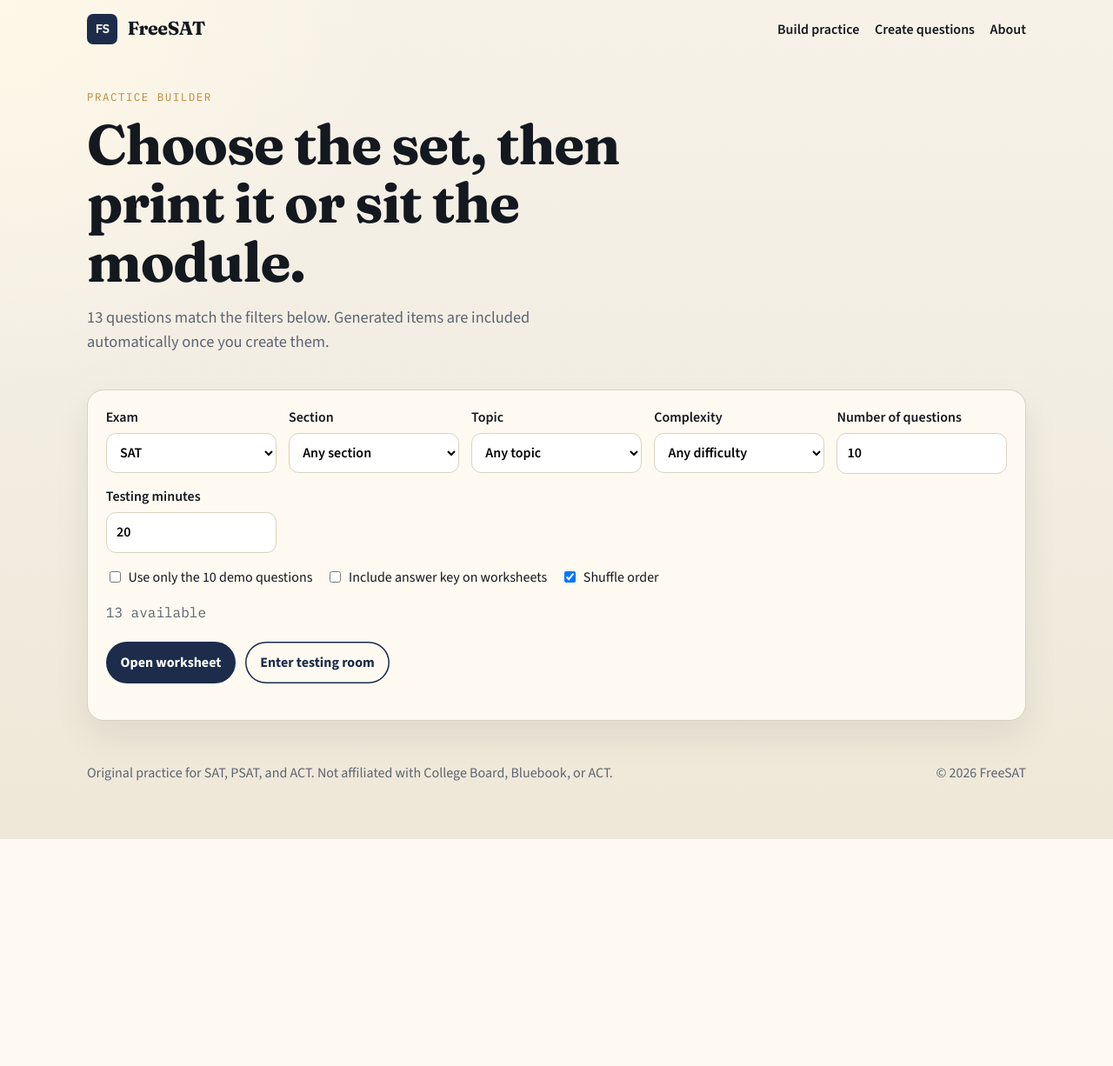
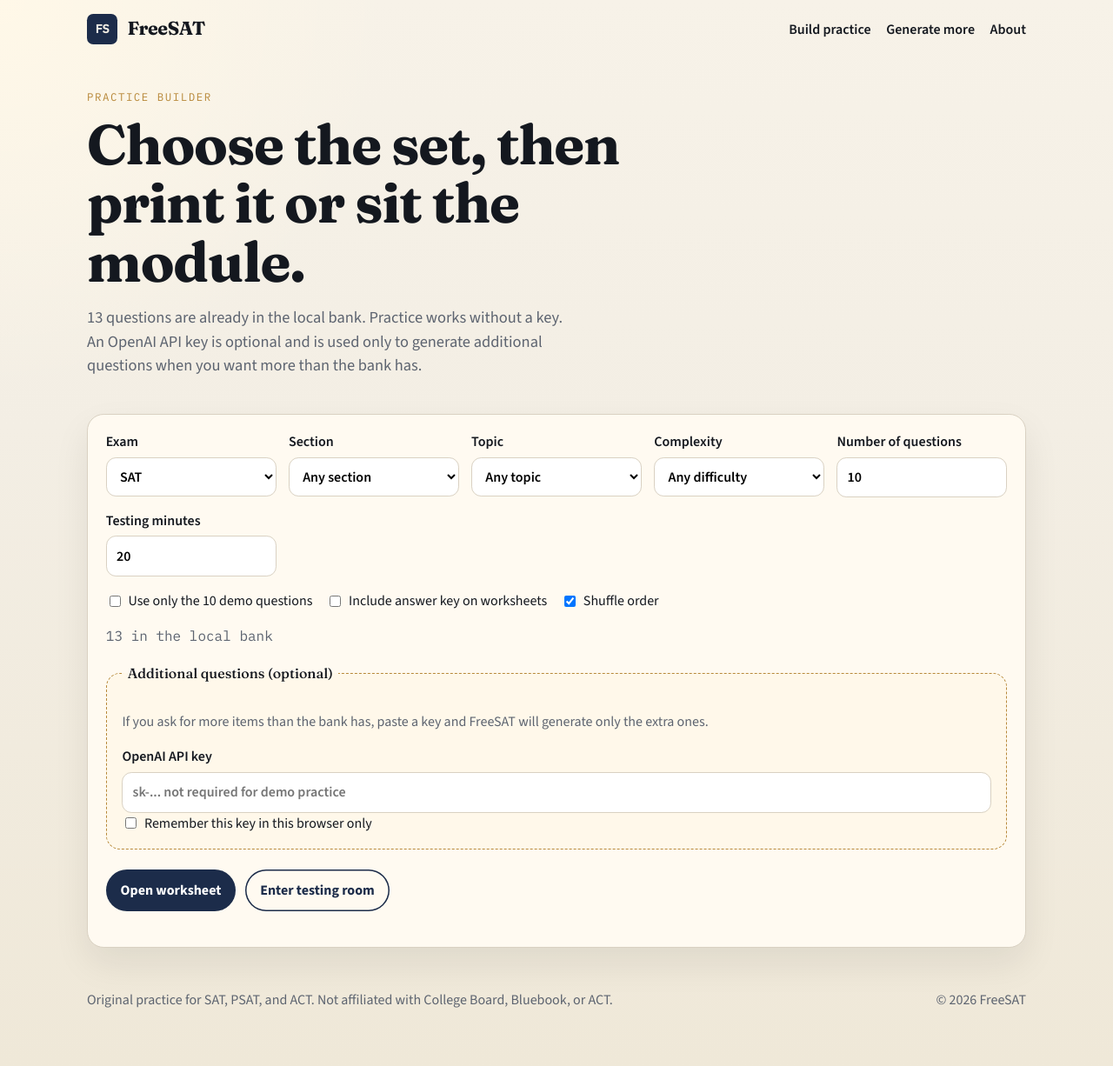
Before and after one commit to coolcoderme/freesatsite, a Flask app: page /practice in a window 1280 px wide. Shown: the whole page at 87% size. Before the commit the page ends 965 px from the top, so only its background shows below. Run offline with Flask 3, Linux system fonts and the light colour scheme.

Commit message:
Use the API key only to generate extra questions
Keep the demo and built-in bank usable with no key. An OpenAI key, pasted
in the practice builder or generate page, fills only the gap when someone
asks for more items than the local bank has.

Co-authored-by: coolcoderme <coolcoderme@users.noreply.github.com>

```diff
--- a/satapp/routes.py
+++ b/satapp/routes.py
@@ -31,6 +31,7 @@ from satapp.bank import (
 )
 from satapp.catalog import SECTIONS, suggested_minutes, topics_for
 from satapp.generate import ALLOWED_MODELS, generate_questions
+from satapp.keys import has_server_key, resolve_api_key, top_up_questions
 from satapp.pdf import render_worksheet
 from satapp.scoring import grade
 
@@ -62,6 +63,9 @@ def _form_filters() -> dict:
 
 
 def _select_questions(filters: dict) -> list[dict]:
+    ids = request.values.getlist("question_id")
+    if ids:
+        return [item for item in (get_question(qid) for qid in ids) if item]
     return pick_questions(
         count=filters["count"],
         exam=filters.get("exam"),
@@ -71,6 +75,20 @@ def _select_questions(filters: dict) -> list[dict]:
         demo_only=filters.get("demo_only", False),
         shuffle=filters.get("shuffle", True),
     )
+
+
+def _select_or_generate(filters: dict) -> list[dict]:
+    questions = _select_questions(filters)
+    if request.values.getlist("question_id"):
+        return questions
+    api_key = resolve_api_key()
+    if not api_key or filters.get("demo_only") or len(questions) >= filters["count"]:
+        return questions
+    try:
+        return top_up_questions(filters, questions, api_key)
+    except Exception as exc:  # noqa: BLE001
+        flash(f"Could not generate additional questions: {exc}")
+        return questions
 
 
 def _worksheet_title(filters: dict) -> str:
@@ -131,6 +149,7 @@ def practice():
         filters=filters,
         available=len(available),
         minutes=suggested_minutes(filters["exam"], filters["section"] or None, filters["count"]),
+        has_server_key=has_server_key(),
     )
 
 
@@ -145,6 +164,7 @@ def generate_page():
         "generate.html",
         models=sorted(ALLOWED_MODELS),
         stats=stats(),
+        has_server_key=has_server_key(),
     )
 
 
@@ -152,9 +172,9 @@ def generate_page():
 @bp.get("/worksheet")
 def worksheet():
     filters = _form_filters()
-    questions = _select_questions(filters)
+    questions = _select_or_generate(filters)
     if not questions:
-        flash("No questions match those filters. Try a broader topic or generate more with an API key.")
+        flash("No questions match those filters. Paste an API key on this page to generate additional ones.")
         return redirect(url_for("main.practice"))
     return render_template(
         "worksheet.html",
@@ -172,10 +192,6 @@ def download():
     questions = _select_questions(filters)
     if not questions:
         abort(404)
-    ids = request.values.getlist("question_id")
-    if ids:
-        questions = [get_question(qid) for qid in ids]
-        questions = [item for item in questions if item]
     fmt = (request.values.get("format") or "pdf").lower()
     title = _worksheet_title(filters)
     stamp = datetime.now(timezone.utc).strftime("%Y%m%d")
@@ -212,9 +228,9 @@ def download():
 @bp.post("/exam/start")
 def start_exam():
     filters = _form_filters()
-    questions = _select_questions(filters)
+    questions = _select_or_generate(filters)
     if not questions:
-        flash("No questions match those filters. Widen the topic or generate more items.")
+        flash("No questions match those filters. Paste an API key on this page to generate additional ones.")
         return redirect(url_for("main.practice"))
     try:
         minutes = int(request.values.get("minutes") or suggested_minutes(
@@ -339,9 +355,15 @@ def questions_api():
 @bp.post("/api/generate")
 def generate_api():
     payload = request.get_json(silent=True) or request.form
-    api_key = (payload.get("api_key") or "").strip()
+    api_key = resolve_api_key(payload)
     if not api_key:
-        return jsonify({"ok": False, "error": "Paste an OpenAI API key to create more questions."}), 400
+        return jsonify({
+            "ok": False,
+            "error": (
+                "An OpenAI API key is only used to generate additional questions. "
+                "Paste one here, or set OPENAI_API_KEY in the environment."
+            ),
+        }), 400
     try:
         created = generate_questions(
             api_key=api_key,
--- a/static/css/app.css
+++ b/static/css/app.css
@@ -205,6 +205,19 @@ select, input[type="number"], input[type="password"], input[type="text"], textar
   clip: rect(0 0 0 0);
 }
 .generated-preview { margin: 1.2rem 0 3rem; }
+.key-box {
+  margin: 1.2rem 0 0;
+  padding: 1rem 1.1rem 1.1rem;
+  border: 1px dashed var(--gold);
+  border-radius: 1rem;
+  background: #fff8ea;
+}
+.key-box legend {
+  font-family: "Fraunces", Georgia, serif;
+  padding: 0 0.4rem;
+}
+.key-box p, .hint { color: var(--muted); font-weight: 500; }
+.hint { margin: 0.6rem 0 0; }
 @media (max-width: 720px) {
   .topbar { flex-direction: column; align-items: flex-start; }
   .hero h1 { max-width: none; }
--- a/static/js/app.js
+++ b/static/js/app.js
@@ -49,7 +49,12 @@ async function refreshCatalog() {
   if (topic) fillSelect(topic, data.topics || [], keepTopic, allowAny ? "Any topic" : null);
   const availability = document.getElementById("availability");
   if (availability && typeof data.available === "number") {
-    availability.textContent = `${data.available} available`;
+    const countField = document.getElementById("count");
+    const wanted = countField ? Number(countField.value) : 0;
+    const extra = wanted > data.available ? wanted - data.available : 0;
+    availability.textContent = extra
+      ? `${data.available} in the local bank · ${extra} additional if you add an API key`
+      : `${data.available} in the local bank`;
   }
 }
 
@@ -71,26 +76,38 @@ function wireCopyButtons() {
   });
 }
 
-function wireGenerator() {
-  const form = document.getElementById("generate-form");
-  if (!form) return;
+function rememberKeyField() {
   const keyField = document.getElementById("api-key");
   const remember = document.getElementById("remember-key");
-  const status = document.getElementById("generate-status");
-  const preview = document.getElementById("generated-preview");
   if (keyField && window.localStorage.getItem("freesat.openaiKey")) {
     keyField.value = window.localStorage.getItem("freesat.openaiKey");
     if (remember) remember.checked = true;
   }
-  form.addEventListener("submit", async (event) => {
-    event.preventDefault();
-    const payload = Object.fromEntries(new FormData(form).entries());
-    if (remember && remember.checked) {
-      window.localStorage.setItem("freesat.openaiKey", payload.api_key);
+  const persist = () => {
+    if (!keyField) return;
+    if (remember && remember.checked && keyField.value) {
+      window.localStorage.setItem("freesat.openaiKey", keyField.value);
     } else {
       window.localStorage.removeItem("freesat.openaiKey");
     }
-    status.textContent = "Creating questions…";
+  };
+  if (remember) remember.addEventListener("change", persist);
+  if (keyField) keyField.addEventListener("change", persist);
+  return persist;
+}
+
+function wireGenerator() {
+  const persistKey = rememberKeyField();
+  const form = document.getElementById("generate-form");
+  if (!form) return;
+  const status = document.getElementById("generate-status");
+  const preview = document.getElementById("generated-preview");
+  const actions = document.getElementById("generated-actions");
+  form.addEventListener("submit", async (event) => {
+    event.preventDefault();
+    persistKey();
+    const payload = Object.fromEntries(new FormData(form).entries());
+    status.textContent = "Generating additional questions…";
     const response = await fetch("/api/generate", {
       method: "POST",
       headers: { "Content-Type": "application/json" },
@@ -98,10 +115,10 @@ function wireGenerator() {
     });
     const data = await response.json();
     if (!data.ok) {
-      status.textContent = data.error || "Could not create questions.";
+      status.textContent = data.error || "Could not generate additional questions.";
       return;
     }
-    status.textContent = `Added ${data.created.length} question${data.created.length === 1 ? "" : "s"} to the bank.`;
+    status.textContent = `Added ${data.created.length} additional question${data.created.length === 1 ? "" : "s"} to the bank.`;
     preview.hidden = false;
     preview.innerHTML = data.created.map((item, index) => `
       <article class="sheet-item">
@@ -112,6 +129,14 @@ function wireGenerator() {
         <p>${item.explanation || ""}</p>
       </article>
     `).join("");
+    if (actions) {
+      const ids = data.created.map((item) => `<input type="hidden" name="question_id" value="${item.id}">`).join("");
+      actions.hidden = false;
+      actions.innerHTML = `
+        <form method="post" action="/worksheet">${ids}<button class="btn primary" type="submit">Open these as a worksheet</button></form>
+        <form method="post" action="/exam/start">${ids}<input type="hidden" name="minutes" value="20"><button class="btn ghost" type="submit">Sit these in the testing room</button></form>
+      `;
+    }
   });
 }
 
@@ -124,6 +149,8 @@ document.addEventListener("DOMContentLoaded", () => {
     });
     const demo = document.querySelector('[name="demo_only"]');
     if (demo) demo.addEventListener("change", refreshCatalog);
+    const countField = document.getElementById("count");
+    if (countField) countField.addEventListener("input", refreshCatalog);
     refreshCatalog();
   }
   wireCopyButtons();
--- a/templates/about.html
+++ b/templates/about.html
@@ -8,7 +8,8 @@
     FreeSAT is a small Flask app for students and teachers who want original
     SAT, PSAT, and ACT practice they can copy, print, download, or take in a
     Bluebook-like room. It ships with 10 labeled demo questions and a larger
-    original bank so filters work without an API key.
+    original bank so filters work without an API key. A key is used only if
+    you want additional AI-written questions.
   </p>
   <p>
     College Board, Bluebook, SAT, PSAT, and ACT are trademarks of their owners.
--- a/templates/base.html
+++ b/templates/base.html
@@ -21,7 +21,7 @@
     </a>
     <nav class="nav">
       <a href="{{ url_for('main.practice') }}">Build practice</a>
-      <a href="{{ url_for('main.generate_page') }}">Create questions</a>
+      <a href="{{ url_for('main.generate_page') }}">Generate more</a>
       <a href="{{ url_for('main.about') }}">About</a>
     </nav>
   </header>
--- a/templates/index.html
+++ b/templates/index.html
@@ -11,7 +11,7 @@
   </p>
   <div class="hero-actions">
     <a class="btn primary" href="{{ url_for('main.practice') }}">Build a practice set</a>
-    <a class="btn ghost" href="{{ url_for('main.generate_page') }}">Add questions with an API key</a>
+    <a class="btn ghost" href="{{ url_for('main.generate_page') }}">Generate additional questions</a>
   </div>
   <dl class="stat-row">
     <div><dt>Questions in the bank</dt><dd>{{ stats.total }}</dd></div>
@@ -44,7 +44,7 @@
   </article>
   <article>
     <h3>Make more</h3>
-    <p>The site ships with 10 demo questions plus extra original items. Paste your own OpenAI key to write more.</p>
+    <p>Ten demo questions plus a built-in bank work with no key. An OpenAI API key is used only to generate additional questions.</p>
   </article>
 </section>
 
--- a/templates/practice.html
+++ b/templates/practice.html
@@ -4,7 +4,11 @@
 <section class="page-intro">
   <p class="eyebrow">Practice builder</p>
   <h1>Choose the set, then print it or sit the module.</h1>
-  <p class="lede">{{ available }} question{{ available != 1 and "s" or "" }} match the filters below. Generated items are included automatically once you create them.</p>
+  <p class="lede">
+    {{ available }} question{{ available != 1 and "s" or "" }} are already in the local bank.
+    Practice works without a key. An OpenAI API key is optional and is used only
+    to generate additional questions when you want more than the bank has.
+  </p>
 </section>
 
 <form class="builder" id="builder-form" method="post">
@@ -48,7 +52,19 @@
     <label class="check"><input type="checkbox" name="shuffle" value="1" {% if filters.shuffle %}checked{% endif %}> Shuffle order</label>
   </div>
 
-  <p class="availability" id="availability">{{ available }} available</p>
+  <p class="availability" id="availability">{{ available }} in the local bank</p>
+
+  <fieldset class="key-box">
+    <legend>Additional questions (optional)</legend>
+    <p>If you ask for more items than the bank has, paste a key and FreeSAT will generate only the extra ones.</p>
+    <label class="wide">OpenAI API key
+      <input type="password" name="api_key" id="api-key" autocomplete="off" placeholder="sk-... not required for demo practice">
+    </label>
+    <label class="check"><input type="checkbox" id="remember-key"> Remember this key in this browser only</label>
+    {% if has_server_key %}
+    <p class="hint">A server key is already configured, so extra questions can be generated without pasting one.</p>
+    {% endif %}
+  </fieldset>
 
   <div class="hero-actions">
     <button class="btn primary" type="submit" formaction="{{ url_for('main.worksheet') }}">Open worksheet</button>
```
Also changed, not shown: satapp/keys.py (added, +58 -0 lines), templates/generate.html (+12 -7 lines), tests/test_app.py (+67 -2 lines), README.md.
